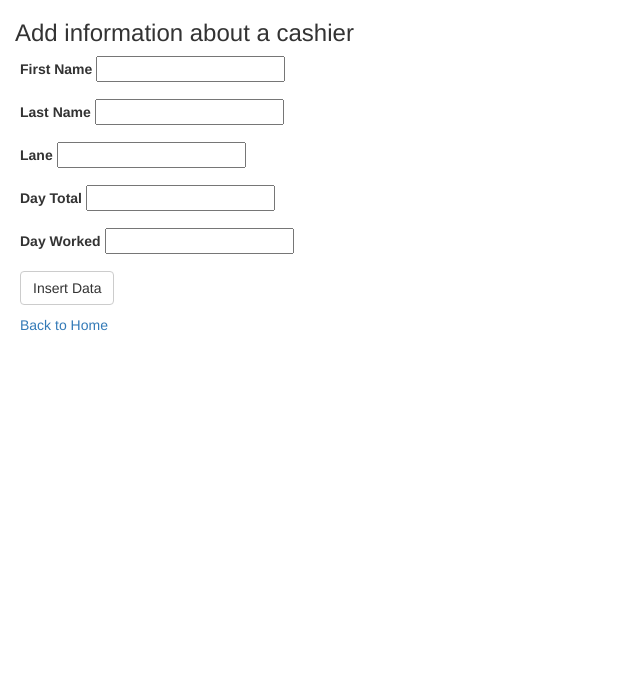
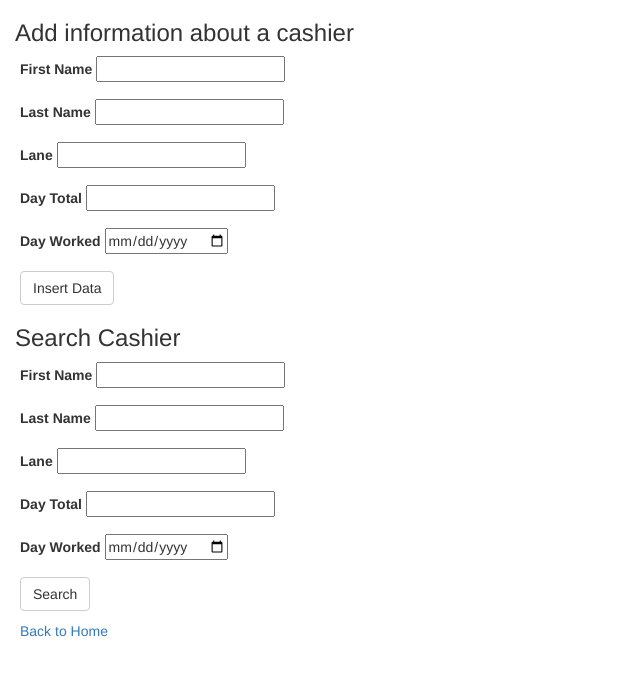
Before and after one commit to yevgeniychaplygin3/cs340, a Flask app: page /cashiers/ in a window 1280 px wide. Shown: the top 676 px of the page, without its empty margins (0-640 px from the left). Run offline with Flask 2, Linux system fonts and the light colour scheme; parts of the project's set-up code (start-up, migrations or seed data) failed here and were passed over; some libraries are stand-ins or nearby versions.

Commit message:
Added search cashier option

```diff
--- a/templates/cashiers.html
+++ b/templates/cashiers.html
@@ -5,9 +5,9 @@ Cashiers Page
 {% endblock %}
 
 {% block container %}
+<div id="cashiers">
     <h3 style="margin-left:15px;">Add information about a cashier</h3>
     <form action="{{ url_for('cashier_results') }}" method="POST" style="margin-left:20px;">
-        <div id="cashiers">
             <div class="form-group">
                 <label for="fname">First Name</label>
                 <input class="" name="fname">
@@ -26,18 +26,46 @@ Cashiers Page
             </div>
             <div class="form-group">
                 <label >Day Worked</label>
-                <input  name="dayworked">
+                <input  name="dayworked" type="date">
             </div>
             <div>
                 <button class="btn btn-default">Insert Data</button>
             </div>
+    </form>
+
+    <h3 style="margin-left:15px;">Search Cashier</h3>
+    <form action="{{ url_for('cashier_results') }}" method="POST" style="margin-left:20px;">
+        <div id="cashiers">
+            <div class="form-group">
+                <label for="fname">First Name</label>
+                <input class="" name="fname">
+            </div>
+            <div class="form-group">
+                <label>Last Name</label>
+                <input name="lname">
+            </div>
+            <div class="form-group">
+                <label>Lane</label>
+                <input name="lane">
+            </div>
+            <div class="form-group">
+                <label>Day Total</label>
+                <input name="daytotal" >
+            </div>
+            <div class="form-group">
+                <label >Day Worked</label>
+                <input  name="dayworked" type="date">
+            </div>
+            <div>
+                <button class="btn btn-default">Search</button>
+            </div>
         </div>
     </form>
-
+</div>
+<div>
     <p style="margin-left:20px; margin-top: 10px;">{{ data }}</p>
-
     <a href="/" style="margin-left:20px;">Back to Home</a>
     <br>
     <br>
-
+</div>
 {% endblock %}
```
